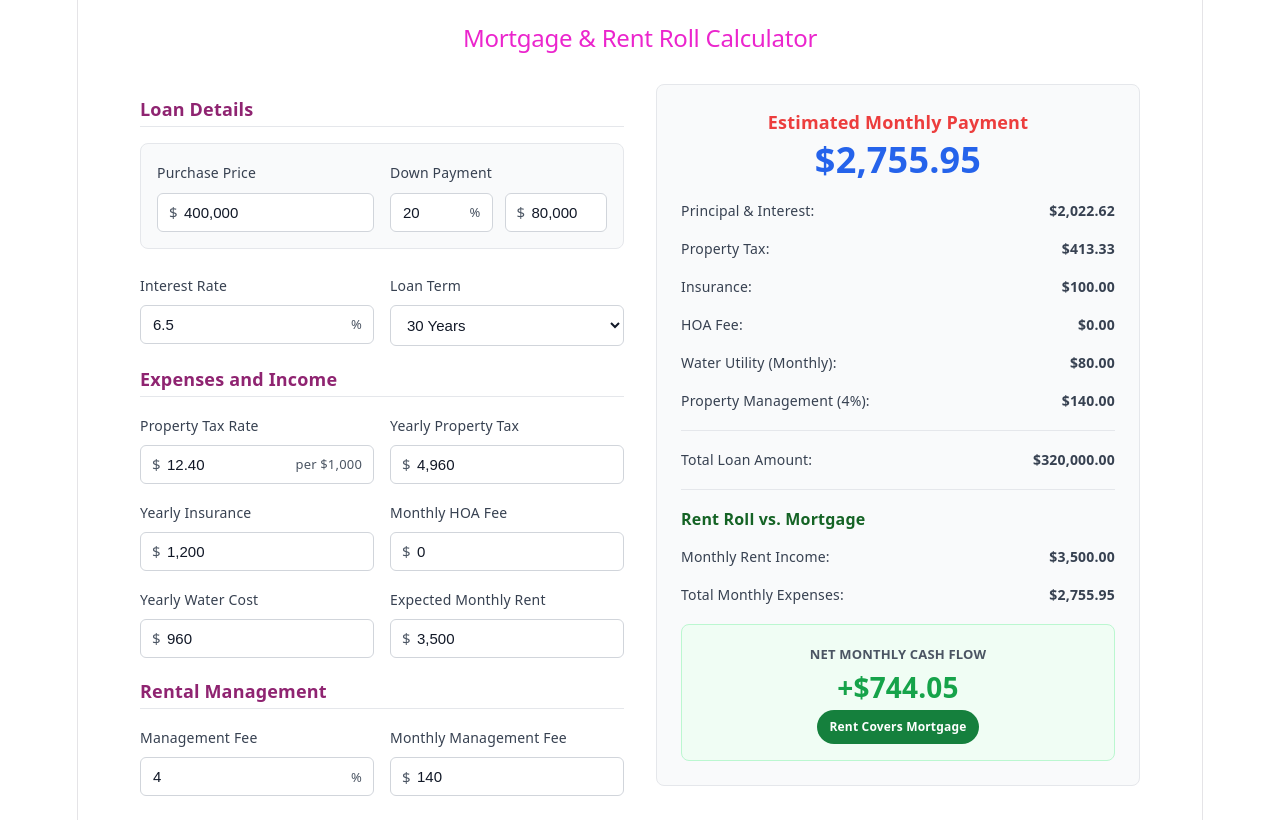
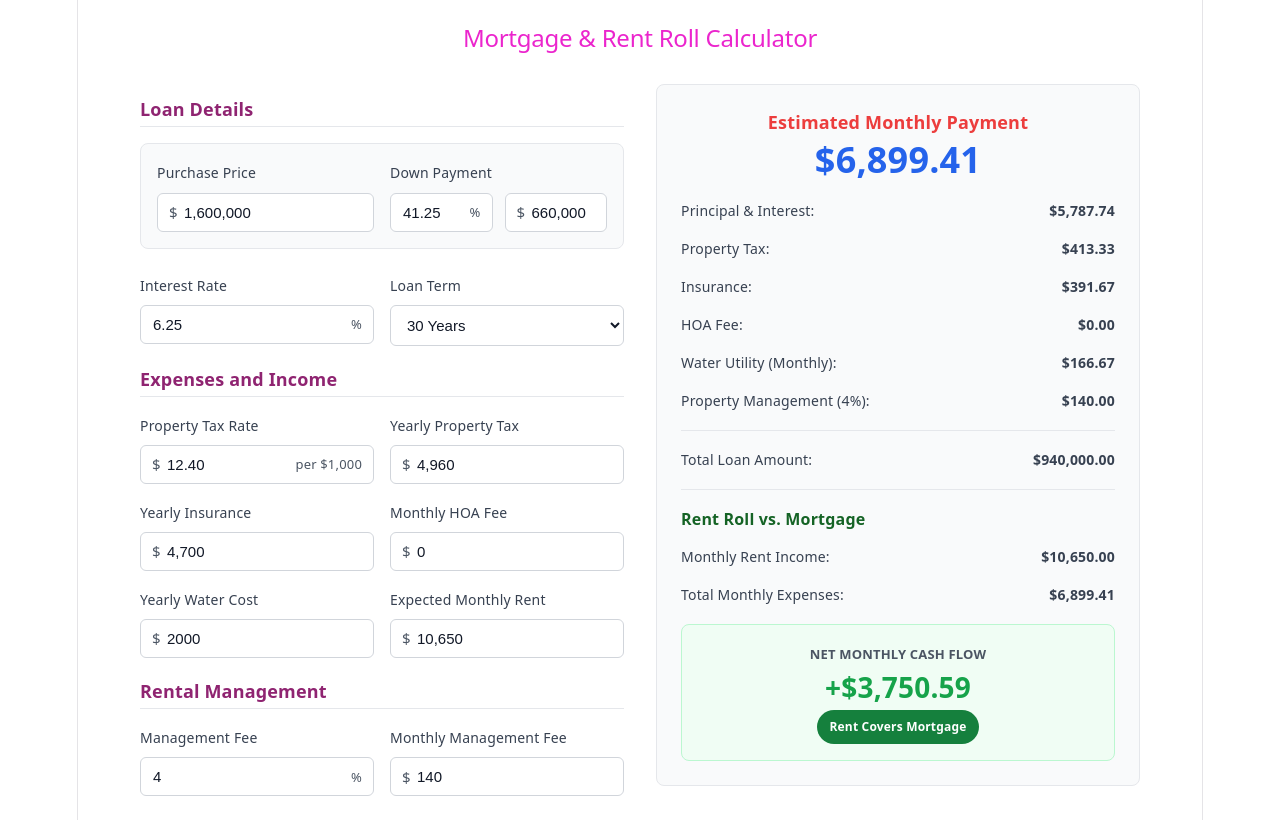
Before and after one commit to bdle/mortgage-calculator, a React (Vite) app: page / in a window 1280 px wide. Built offline with nearby package versions, Linux system fonts and the light colour scheme.

Commit message:
updated with new defaults

```diff
--- a/src/App.jsx
+++ b/src/App.jsx
@@ -5,22 +5,22 @@ import { useMortgageCalculator } from './hooks/useMortgageCalculator';
 import { formatUSNumber, parseUSNumber, formatCurrency } from './utils/formatters';
 
 export default function MortgageCalculator() {
-  const [purchasePrice, setPurchasePrice] = useState('400,000');
+  const [purchasePrice, setPurchasePrice] = useState('1,600,000');
 
   // Dedicated Down Payment States (%) and ($)
-  const [downPaymentPercent, setDownPaymentPercent] = useState('20');
-  const [downPaymentAmount, setDownPaymentAmount] = useState('80,000');
+  const [downPaymentPercent, setDownPaymentPercent] = useState('41.25');
+  const [downPaymentAmount, setDownPaymentAmount] = useState('660,000');
 
-  const [interestRate, setInterestRate] = useState('6.5');
+  const [interestRate, setInterestRate] = useState('6.25');
   const [loanTermYears, setLoanTermYears] = useState(30);
 
   const [taxRatePerThousand, setTaxRatePerThousand] = useState('12.40');
   const [yearlyPropertyTax, setYearlyPropertyTax] = useState('4,960');
-  const [yearlyInsurance, setYearlyInsurance] = useState('1,200');
+  const [yearlyInsurance, setYearlyInsurance] = useState('4,700');
   const [hoaFee, setHoaFee] = useState('0');
-  const [yearlyWaterCost, setYearlyWaterCost] = useState('960');
+  const [yearlyWaterCost, setYearlyWaterCost] = useState('2000');
 
-  const [monthlyRent, setMonthlyRent] = useState('3,500');
+  const [monthlyRent, setMonthlyRent] = useState('10,650');
   const [propertyManagementRate, setPropertyManagementRate] = useState('4');
   const [propertyManagementFee, setPropertyManagementFee] = useState('140');
 
```
